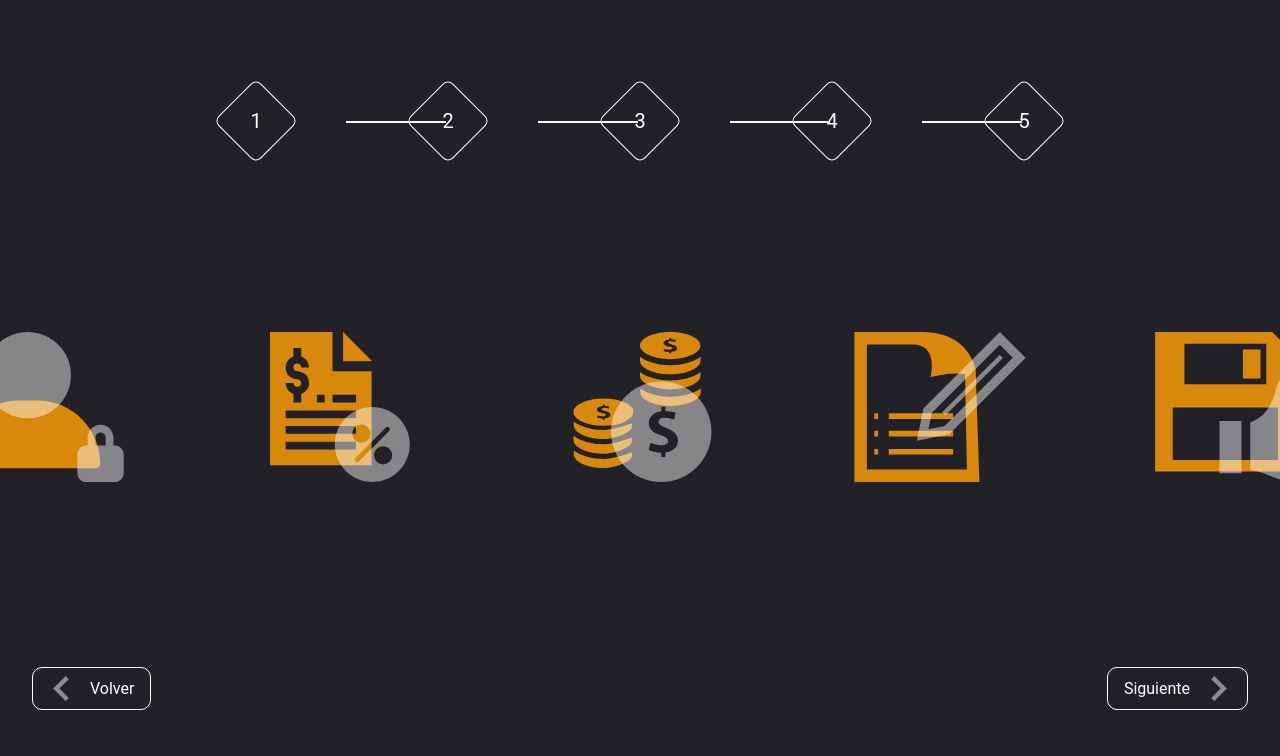
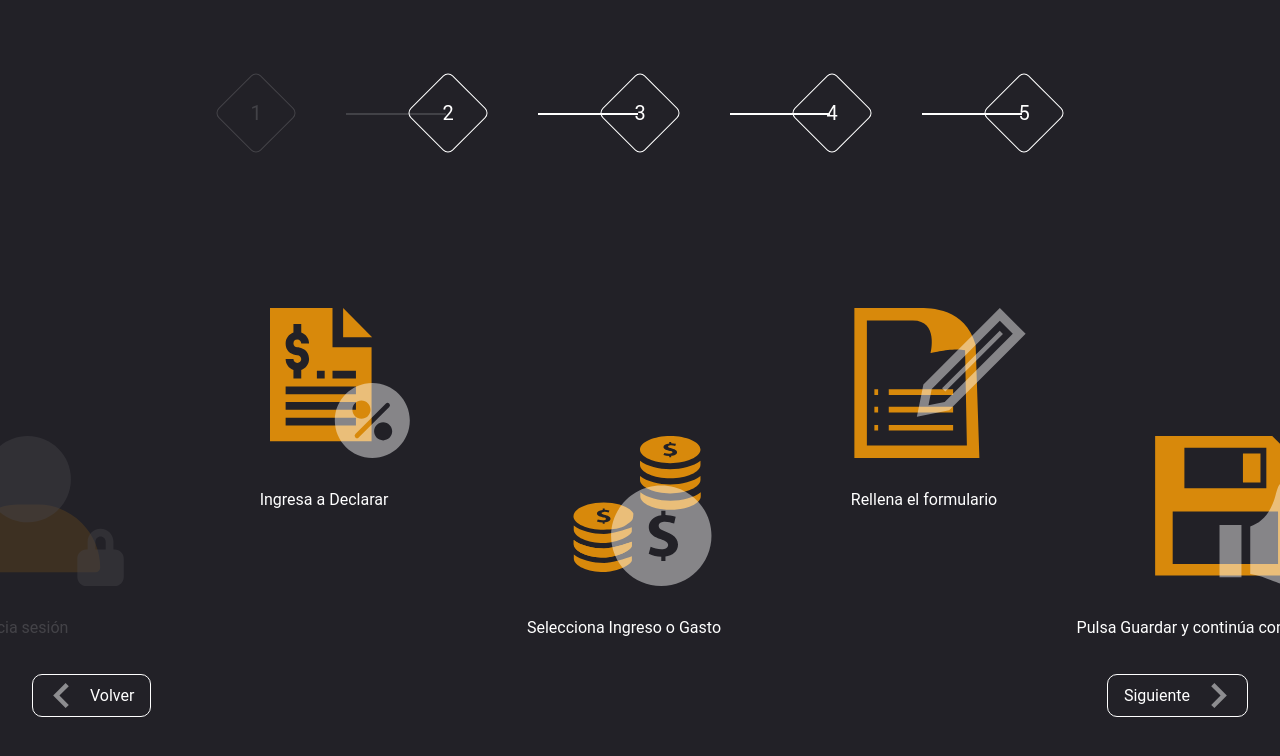
Before and after one commit to KurtGuardia/Ama-Quella, a React (Create React App) app in the folder app/: page / in a window 1280 px wide. Shown: the top 756 px of the page. Built offline with nearby package versions, Linux system fonts and the light colour scheme.

Commit message:
Icons section done, non responsive

```diff
--- a/app/src/views/tutorial/Tutorial.js
+++ b/app/src/views/tutorial/Tutorial.js
@@ -6,7 +6,7 @@ const Tutorial = () => {
   return (
     <div className='tutorial'>
       <div className='tutorial__top'>
-        <div className='tutorial__top--number one'>
+        <div className='tutorial__top--number one dark'>
           <div className='square'></div>
           <div className='numb'>1</div>
         </div>
@@ -28,30 +28,35 @@ const Tutorial = () => {
         </div>
       </div>
       <div className='tutorial__icons'>
-        <div className='tutorial__icons--icon one down'>
+        <div className='tutorial__icons--icon one down dark'>
           <svg>
             <use href={sprite + '#user-icon'} />
           </svg>
+          <p>Inicia sesión</p>
         </div>
         <div className='tutorial__icons--icon two'>
           <svg>
             <use href={sprite + '#declare'} />
           </svg>
+          <p>Ingresa a Declarar</p>
         </div>
         <div className='tutorial__icons--icon three down'>
           <svg>
             <use href={sprite + '#coins'} />
           </svg>
+          <p>Selecciona Ingreso o Gasto</p>
         </div>
         <div className='tutorial__icons--icon four'>
           <svg>
             <use href={sprite + '#fill'} />
           </svg>
+          <p>Rellena el formulario</p>
         </div>
         <div className='tutorial__icons--icon five down'>
           <svg>
             <use href={sprite + '#done'} />
           </svg>
+          <p>Pulsa Guardar y continúa con otra factura</p>
         </div>
       </div>
       <div className='tutorial__buttons'>
--- a/app/src/views/tutorial/_Tutorial.scss
+++ b/app/src/views/tutorial/_Tutorial.scss
@@ -20,6 +20,10 @@
       position: relative;
       width: 60px;
       height: 60px;
+
+      &.dark {
+        opacity: 0.15;
+      }
 
       &:not(:last-child)::after {
         position: absolute;
@@ -52,6 +56,24 @@
   }
 
   &__icons {
+    &--icon {
+      display: flex;
+      flex-direction: column;
+      align-items: center;
+
+      & > p {
+        margin-top: 2rem;
+        margin-left: -2rem;
+      }
+
+      &.dark {
+        opacity: 0.15;
+      }
+
+      &.down {
+        transform: translateY(8rem);
+      }
+    }
   }
 
   &__buttons {
```
Also changed, not shown: 1 other file (tests, documents, lock files or other folders).
